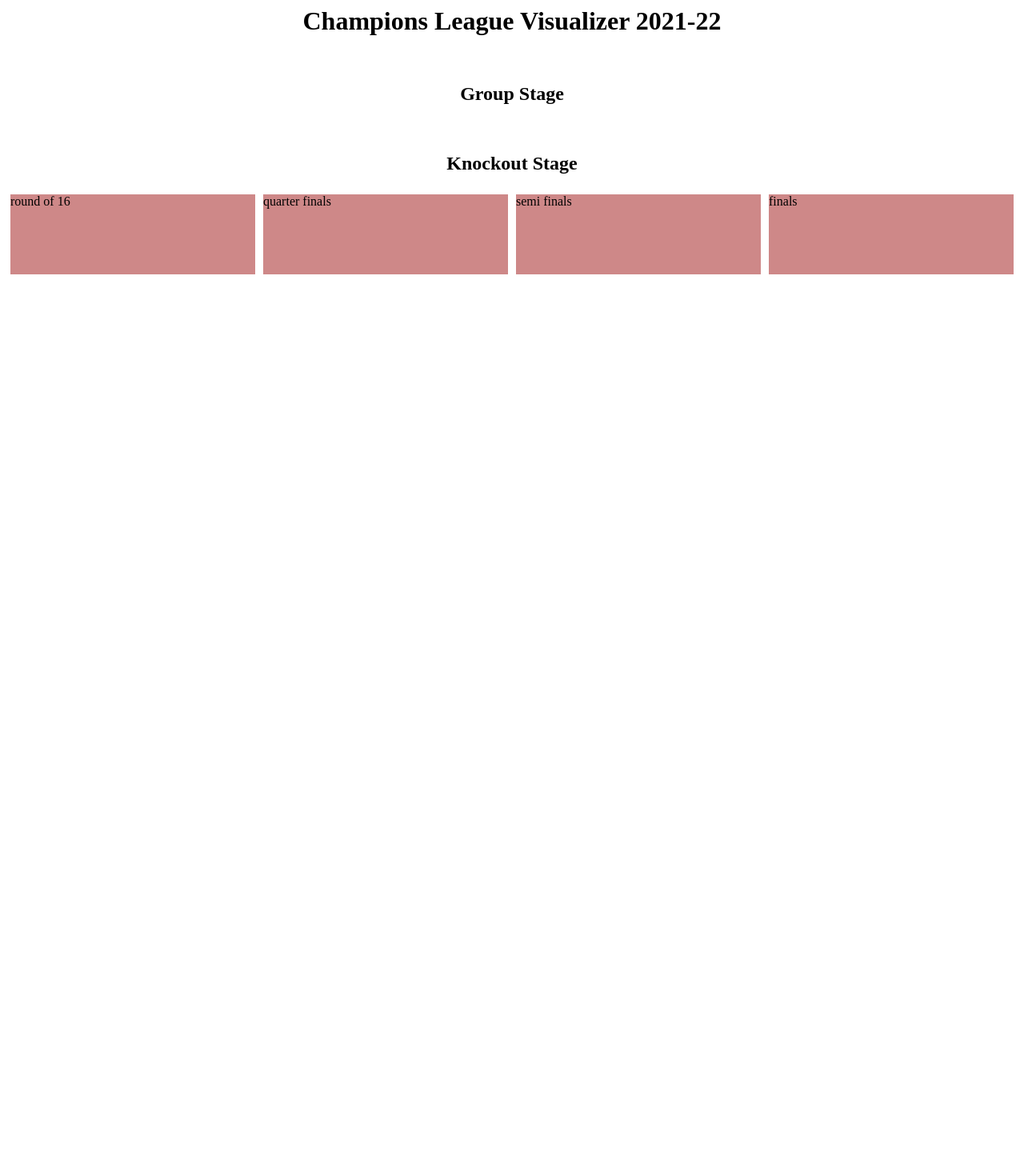
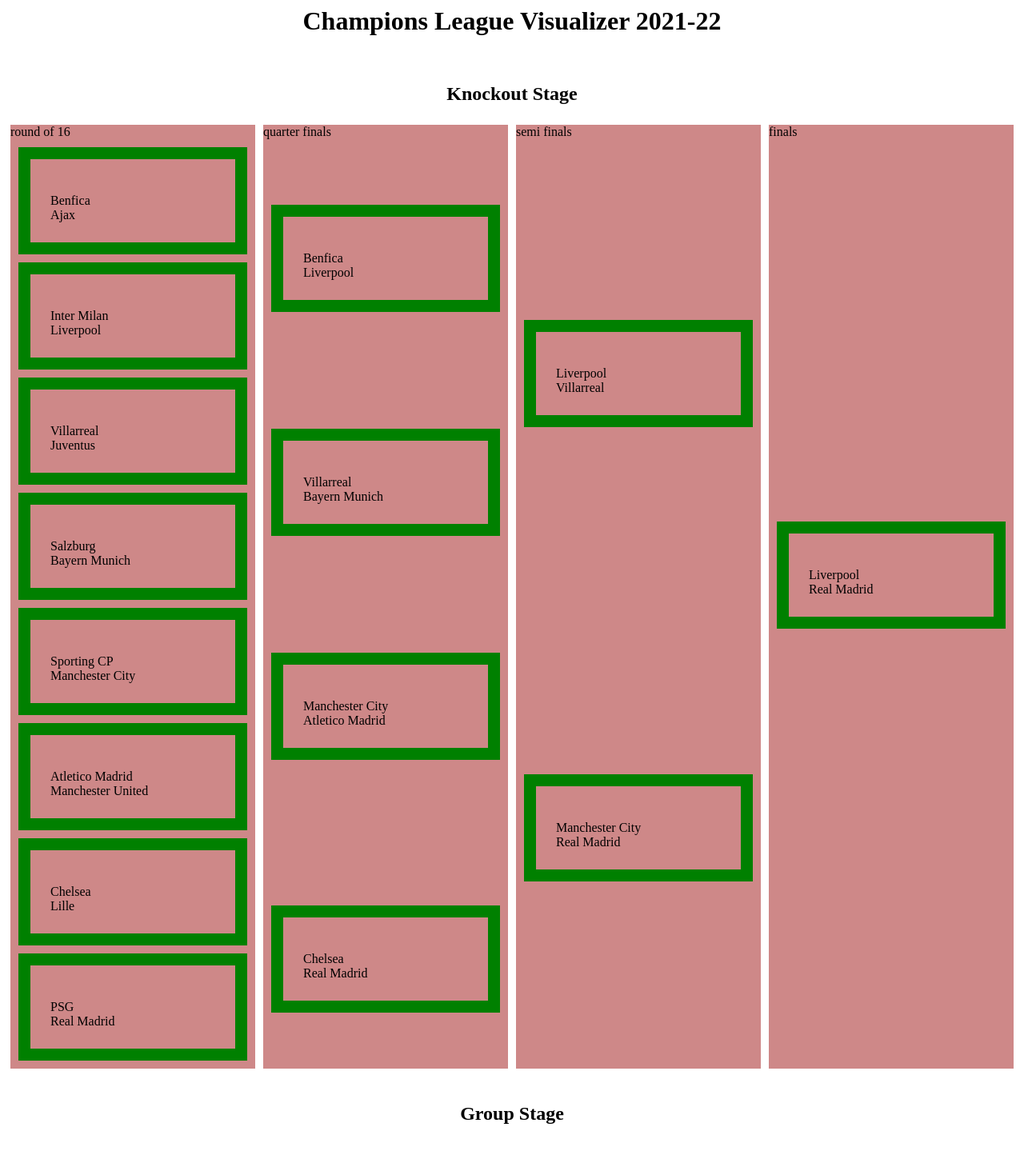
Before and after one commit to jacopofranciosiwisc/champions_league_visualizer, a Flask app: template champions_league_visualizer/templates/index.html in a window 1280 px wide. Shown: the whole page at 80% size. Before the commit the page ends 343 px from the top, so only its background shows below. Run offline with Flask 2, Linux system fonts and the light colour scheme; the template is opened without the code that fills it, so the values that code supplies are empty.

Commit message:
created the template for the diagram for knockout stage

```diff
--- a/champions_league_visualizer/templates/index.html
+++ b/champions_league_visualizer/templates/index.html
@@ -1,5 +1,139 @@
 
 <h1>Champions League Visualizer 2021-22</h1>
+
+<br>
+
+<div>
+    <h2>Knockout Stage</h2>
+    <div class="container">
+        <div class="item">
+            round of 16
+            <br>
+            <div class="box">
+                <br>
+                Benfica
+                <br>
+                Ajax
+                <br>
+            </div>
+            <div class="box">
+                <br>
+                Inter Milan
+                <br>
+                Liverpool
+                <br>
+            </div>
+            <div class="box">
+                <br>
+                Villarreal
+                <br>
+                Juventus
+                <br>
+            </div>
+            <div class="box">
+                <br>
+                Salzburg
+                <br>
+                Bayern Munich
+                <br>
+            </div>
+            <div class="box">
+                <br>
+                Sporting CP
+                <br>
+                Manchester City
+                <br>
+            </div>
+            <div class="box">
+                <br>
+                Atletico Madrid
+                <br>
+                Manchester United
+                <br>
+            </div>
+            <div class="box">
+                <br>
+                Chelsea
+                <br>
+                Lille
+                <br>
+            </div>
+            <div class="box">
+                <br>
+                PSG
+                <br>
+                Real Madrid
+                <br>
+            </div>
+        </div>
+        <div class="item">
+            quarter finals
+            <br><br><br><br><br>
+            <div class="box">
+                <br>
+                Benfica
+                <br>
+                Liverpool
+                <br>
+            </div>
+            <br><br><br><br><br><br><br>
+            <div class="box">
+                <br>
+                Villarreal
+                <br>
+                Bayern Munich
+                <br>
+            </div>
+            <br><br><br><br><br><br><br>
+            <div class="box">
+                <br>
+                Manchester City
+                <br>
+                Atletico Madrid
+                <br>
+            </div>
+            <br><br><br><br><br><br><br><br><br>
+            <div class="box">
+                <br>
+                Chelsea
+                <br>
+                Real Madrid
+                <br>
+            </div>
+        </div>
+        <div class="item">
+            semi finals
+            <br><br><br><br><br><br><br><br><br><br><br><br><br>
+            <div class="box">
+                <br>
+                Liverpool
+                <br>
+                Villarreal
+                <br>
+            </div>
+            <br><br><br><br><br><br><br><br><br><br><br><br><br><br><br><br><br><br><br><br><br><br><br>
+            <div class="box">
+                <br>
+                Manchester City
+                <br>
+                Real Madrid
+                <br>
+            </div>
+        </div>
+        <div class="item">
+            finals
+            <br><br><br><br><br><br><br><br><br><br><br><br><br><br><br><br><br><br><br><br><br><br><br><br><br><br><br>
+            <div class="box">
+                <br>
+                Liverpool
+                <br>
+                Real Madrid
+                <br>
+            </div>
+        </div>
+      </div>
+</div>
+
 <br>
 <h2>Group Stage</h2>
 <div class="grid-container">
@@ -45,23 +179,7 @@
         {% endfor %}
 </div>
 
-<div>
-    <h2>Knockout Stage</h2>
-    <div class="container">
-        <div class="item">
-            round of 16
-        </div>
-        <div class="item">
-            quarter finals
-        </div>
-        <div class="item">
-            semi finals
-        </div>
-        <div class="item">
-            finals
-        </div>
-      </div>
-</div>
+
 
 <style>
     .grid-container {
@@ -91,7 +209,14 @@
     .item {
     background: #ce8888;
     flex-basis: 25%;
-    height: 100px;
     margin: 5px;
     }
+
+    .box{
+        border: 15px solid green;
+        padding: 25px;
+        margin: 10px;
+    }
+
+
 </style>
```
